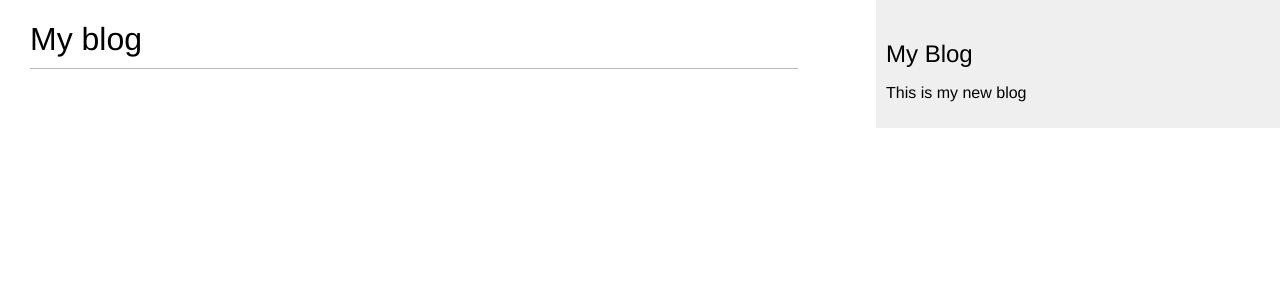
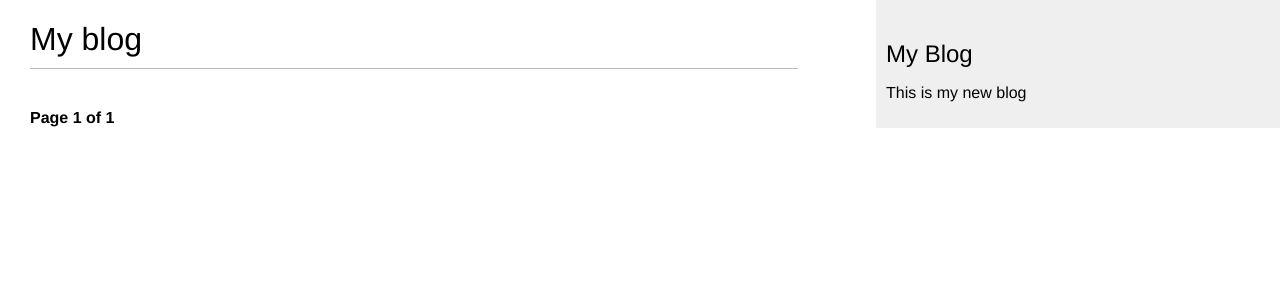
Before and after one commit to daniprol/django-blog, a Django app: page /blog/ in a window 1280 px wide. Shown: the top 300 px of the page. Run offline with Django 5.2, Linux system fonts and the light colour scheme; data that the repository does not hold is empty.

Commit message:
add posts pagination

```diff
--- a/src/blog/templates/blog/post/list.html
+++ b/src/blog/templates/blog/post/list.html
@@ -15,4 +15,6 @@
 
 {% endfor %}
 
+{% include "pagination.html" with page=posts %}
+
 {% endblock %}
--- /dev/null
+++ b/src/blog/templates/pagination.html
@@ -0,0 +1,15 @@
+<div class="pagination">
+    <span class="step-links">
+        {% if page.has_previous %}
+        <a href="?page={{ page.previous_page_number }}">Previous</a>
+        {% endif %}
+        <span class="current">
+            Page {{ page.number }} of {{ page.paginator.num_pages }}
+        </span>
+
+        {% if page.has_next %}
+        <a href="?page={{ page.next_page_number }}">Next</a>
+        {% endif %}
+
+    </span>
+</div>
--- a/src/blog/views.py
+++ b/src/blog/views.py
@@ -1,3 +1,4 @@
+from django.core.paginator import Paginator
 from django.http import Http404
 from django.http.request import HttpRequest
 from django.shortcuts import get_object_or_404, render
@@ -6,7 +7,13 @@ from .models import Post
 
 
 def post_list(request: HttpRequest):
-    posts = Post.published.all()
+    post_list = Post.published.all()
+
+    paginator = Paginator(post_list, 3)  # 3 posts per page
+    page_number = request.GET.get("page", 1)
+    posts = paginator.page(page_number)
+    # "posts" is an object of type Page
+
     return render(request, "blog/post/list.html", {"posts": posts})
 
 
```
Also changed, not shown: README.md.
